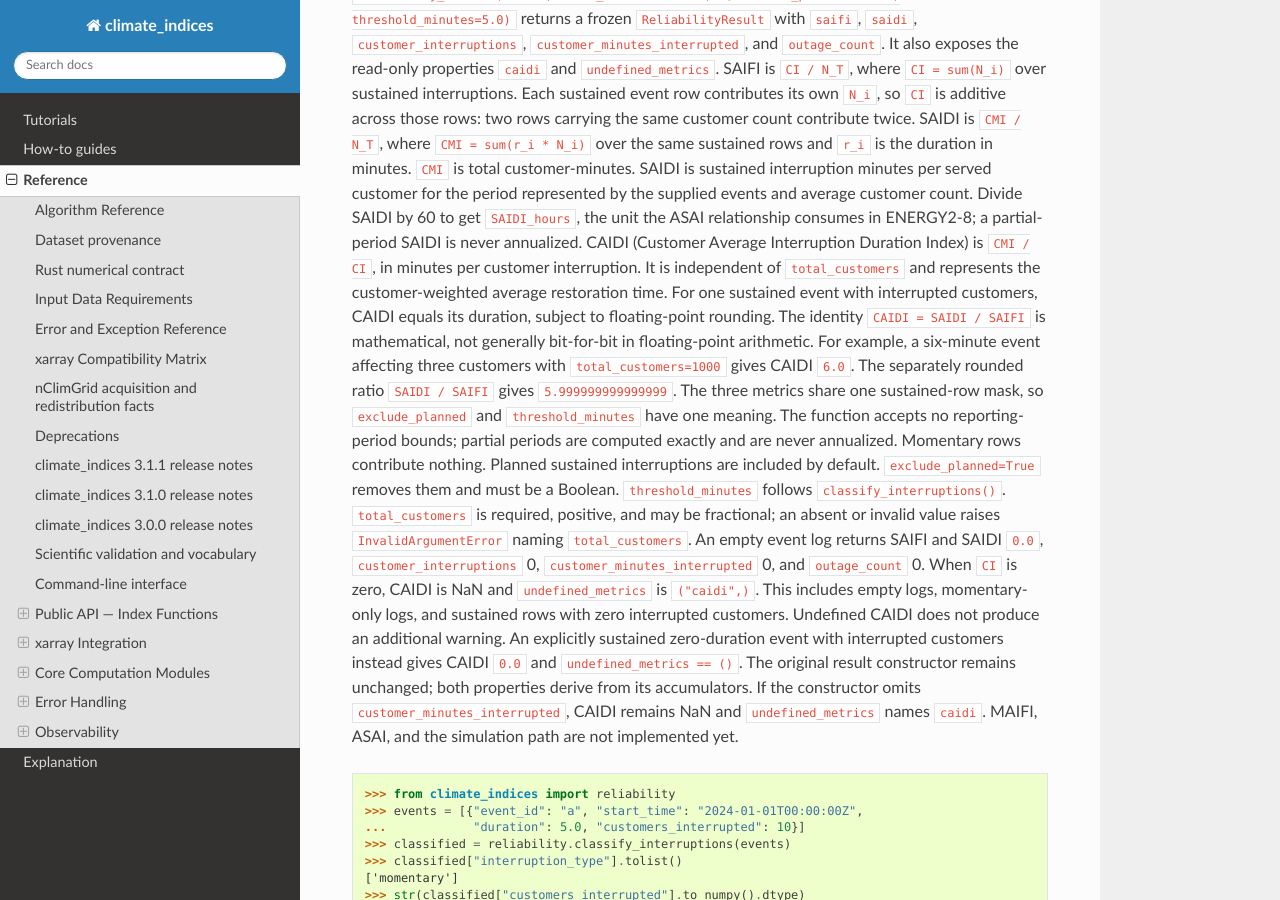
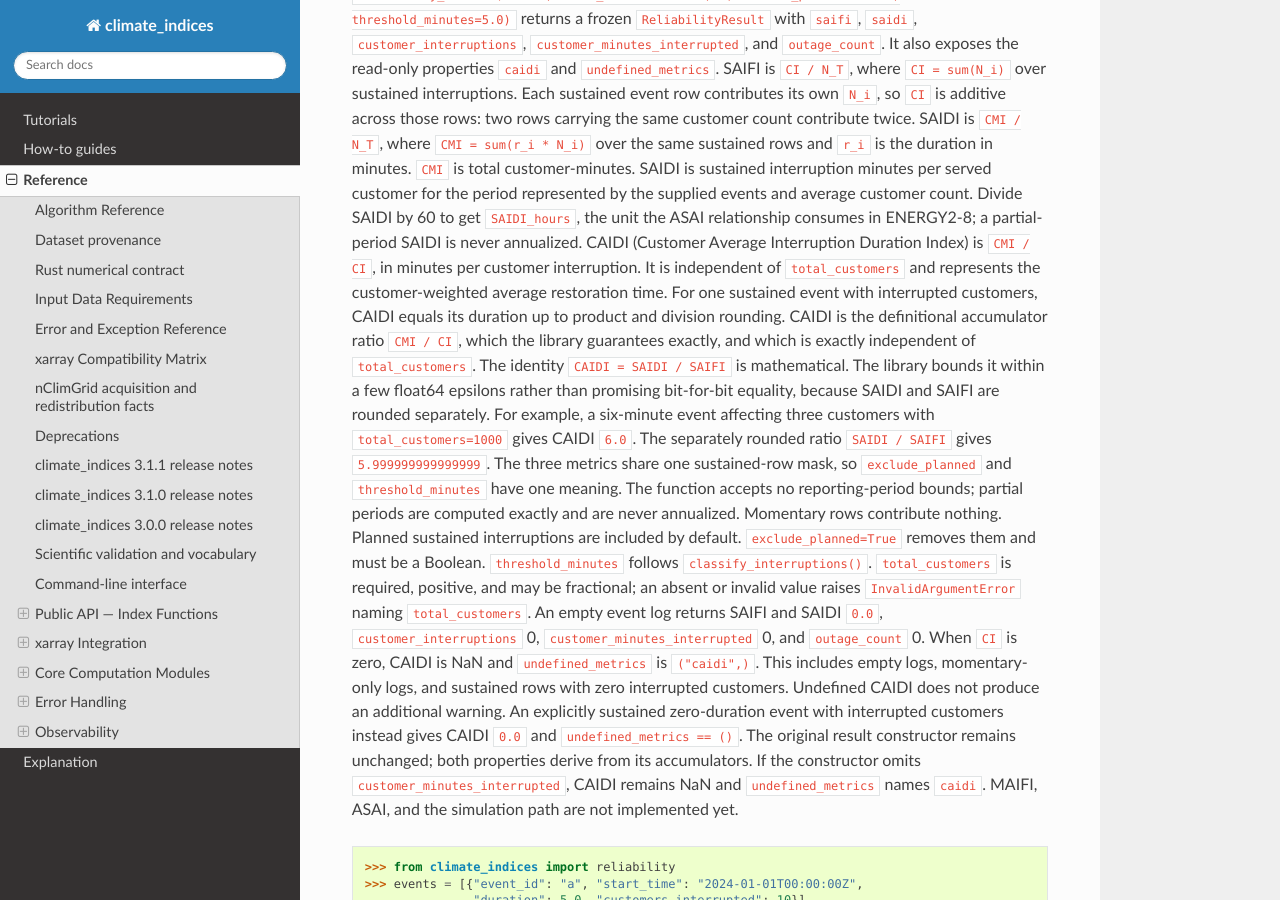
Before and after one commit to monocongo/climate_indices, a Sphinx documentation site: the page built from docs/reference.md, in a window 1280 px wide and 900 px high, scrolled down 5466 px. Built offline with Sphinx 7.4.7 and the Read the Docs theme 3.1.0, drawn with Linux system fonts in a browser that asks for light colours.

Commit message:
test(reliability): address review findings — assert the CAIDI definition exactly and bound the identity
CAIDI stays the definitional CMI / CI accumulator ratio, which is exactly
independent of total_customers. The tests now assert that ratio exactly
against the analytic reference. Only the algebraic CAIDI = SAIDI / SAIFI
identity keeps a four-float64-epsilon bound, because SAIDI and SAIFI are
rounded separately. ADR-0026 and the reference page record the contract and
why the bit-exact identity was relaxed: it conflicts with the exact
single-event value and exact population independence.

Finding: PRRT_kwDOBZ3L8c6yxQKV, PRRT_kwDOBZ3L8c6yxVco, PRRT_kwDOBZ3L8c6yxVfq
Review-Anchor: https://github.com/monocongo/climate_indices/pull/1543#discussion_r4445171257

```diff
--- a/docs/reference.md
+++ b/docs/reference.md
@@ -246,8 +246,9 @@ the supplied events and average customer count. Divide SAIDI by 60 to get
 SAIDI is never annualized.
 CAIDI (Customer Average Interruption Duration Index) is `CMI / CI`, in minutes per customer interruption.
 It is independent of `total_customers` and represents the customer-weighted average restoration time.
-For one sustained event with interrupted customers, CAIDI equals its duration, subject to floating-point rounding.
-The identity `CAIDI = SAIDI / SAIFI` is mathematical, not generally bit-for-bit in floating-point arithmetic.
+For one sustained event with interrupted customers, CAIDI equals its duration up to product and division rounding.
+CAIDI is the definitional accumulator ratio `CMI / CI`, which the library guarantees exactly, and which is exactly independent of `total_customers`.
+The identity `CAIDI = SAIDI / SAIFI` is mathematical. The library bounds it within a few float64 epsilons rather than promising bit-for-bit equality, because SAIDI and SAIFI are rounded separately.
 For example, a six-minute event affecting three customers with `total_customers=1000` gives CAIDI `6.0`.
 The separately rounded ratio `SAIDI / SAIFI` gives `5.999999999999999`.
 The three metrics share one sustained-row mask, so `exclude_planned` and
```
Also changed, not shown: docs/adr/0026-reliability-module-api-and-conventions.md (+4 -1 lines), 1 other file.
